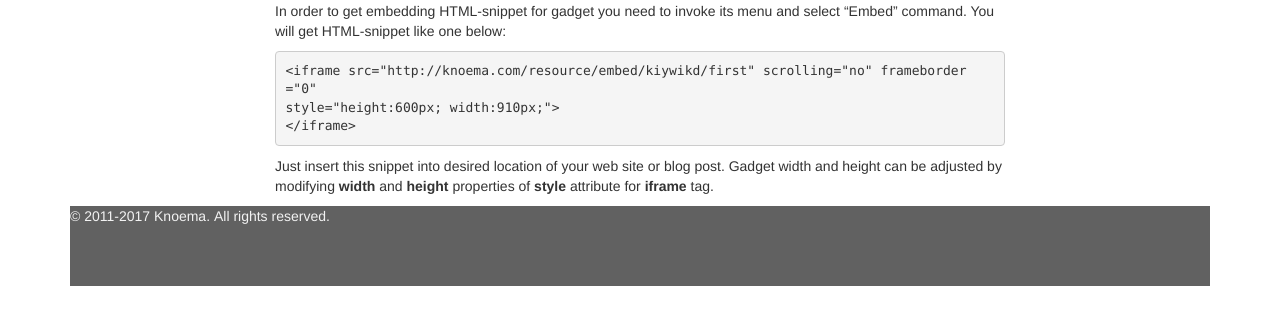
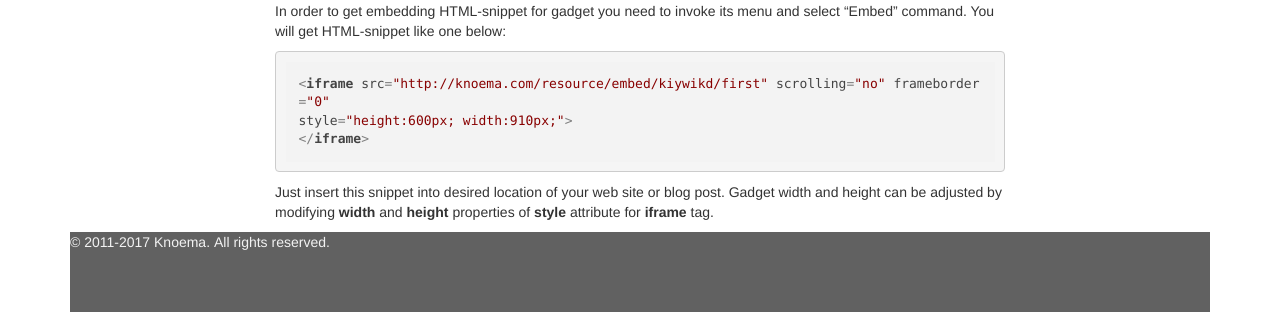
Before and after one commit to DmitriiKonstantin/org, a Jekyll site: the page built from _posts/widgets/2017-01-02-gadget.md, in a window 1280 px wide, cut to the strip 613-925 px from the top of the page. Built offline with Jekyll 4.4.1, drawn with Linux system fonts in a browser that asks for light colours; nearby versions of some CDN libraries; a script that is not in the unit is left out; before the commit the page ends 900 px from its top, so only the background shows below that; part of the change alters nothing that is shown.

```diff
--- a/_layouts/default.html
+++ b/_layouts/default.html
@@ -43,5 +43,6 @@
 	</div>
 	<script src="/org/assets/js/scale.fix.js"></script>
 	<script src="//cdnjs.cloudflare.com/ajax/libs/highlight.js/9.9.0/highlight.min.js"></script>
+	<script>hljs.initHighlightingOnLoad();</script>
 </body>
 </html>
```
